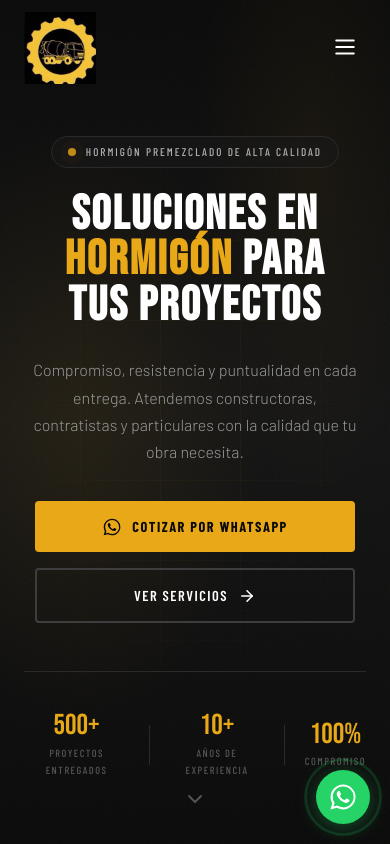
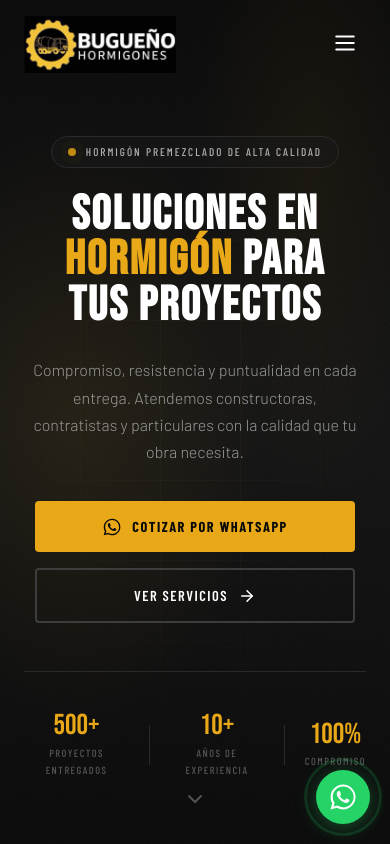
Before and after one commit to tomasvergaraj/landing-page, a React (Vite) app: page / in a window 390 px wide. Shown: the top 844 px of the page. Built offline with nearby package versions, Linux system fonts and the light colour scheme.

Commit message:
Revert mobile logo variant

```diff
--- a/src/components/Navbar.css
+++ b/src/components/Navbar.css
@@ -32,15 +32,9 @@
   transition: width var(--transition-base);
 }
 
-.navbar__logo-picture {
-  display: block;
-  width: 100%;
-}
-
 .navbar__logo img {
   width: 100%;
   height: auto;
-  display: block;
 }
 
 .navbar--scrolled .navbar__logo {
@@ -200,24 +194,6 @@
   }
 }
 
-@media (max-width: 640px) {
-  .navbar {
-    padding: 12px 0;
-  }
-
-  .navbar--scrolled {
-    padding: 8px 0;
-  }
-
-  .navbar__logo {
-    width: 72px;
-  }
-
-  .navbar--scrolled .navbar__logo {
-    width: 64px;
-  }
-}
-
 @media (max-width: 480px) {
   .navbar__links {
     width: 100%;
--- a/src/components/Navbar.jsx
+++ b/src/components/Navbar.jsx
@@ -35,10 +35,7 @@ export default function Navbar() {
     <nav className={`navbar ${scrolled ? 'navbar--scrolled' : ''}`}>
       <div className="navbar__inner container">
         <a href="#hero" className="navbar__logo" aria-label="Ir al inicio">
-          <picture className="navbar__logo-picture">
-            <source media="(max-width: 640px)" srcSet={SITE_CONFIG.logoMarkPath} />
-            <img src={SITE_CONFIG.logoPath} alt={SITE_CONFIG.companyName} />
-          </picture>
+          <img src={SITE_CONFIG.logoPath} alt={SITE_CONFIG.companyName} />
         </a>
 
         <div className={`navbar__links ${menuOpen ? 'navbar__links--open' : ''}`}>
--- a/src/config.js
+++ b/src/config.js
@@ -8,7 +8,6 @@ export const SITE_CONFIG = {
   tagline: 'Hormig\u00f3n de calidad para tus proyectos',
   slogan: 'Compromiso, resistencia y puntualidad en cada entrega',
   logoPath: '/logo-horizontal.png',
-  logoMarkPath: '/logo-mark.png',
 };
 
 export const SEO_CONFIG = {
```
Also changed, not shown: public/logo-mark.png (deleted).
